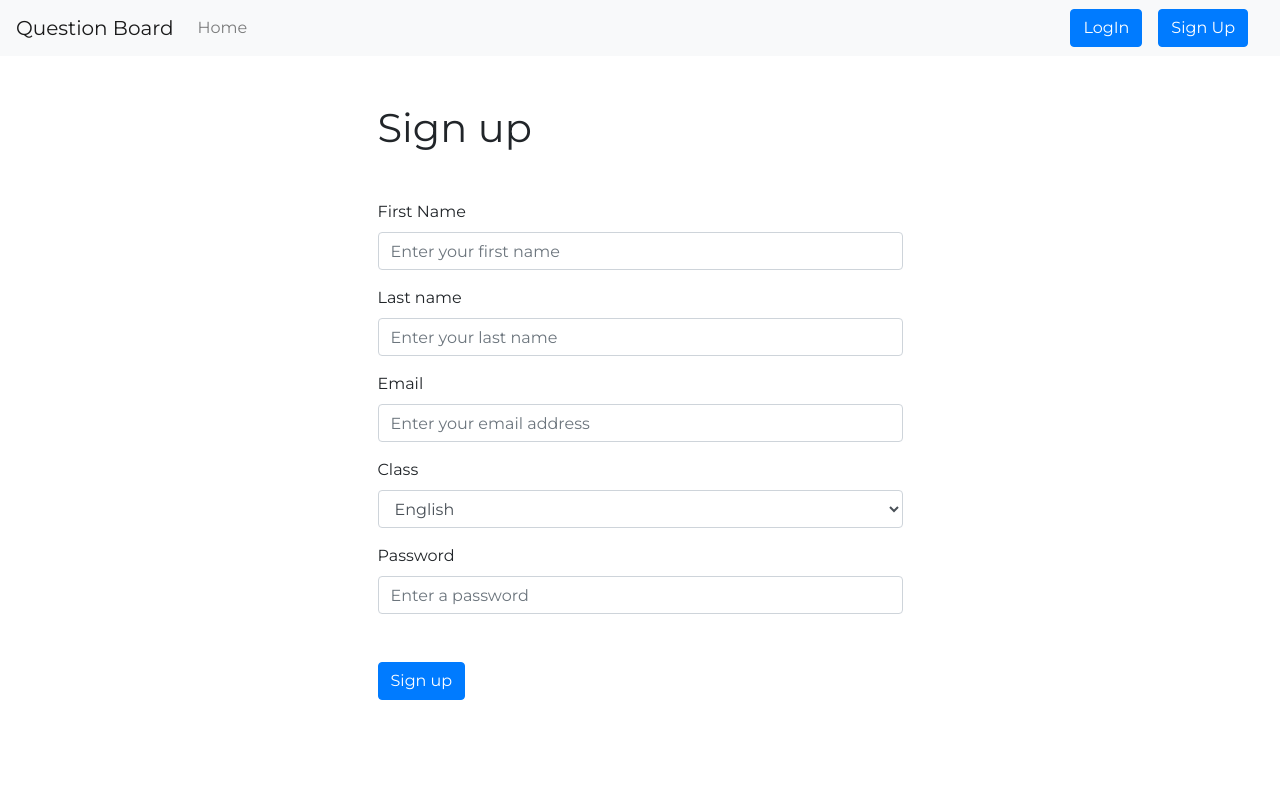
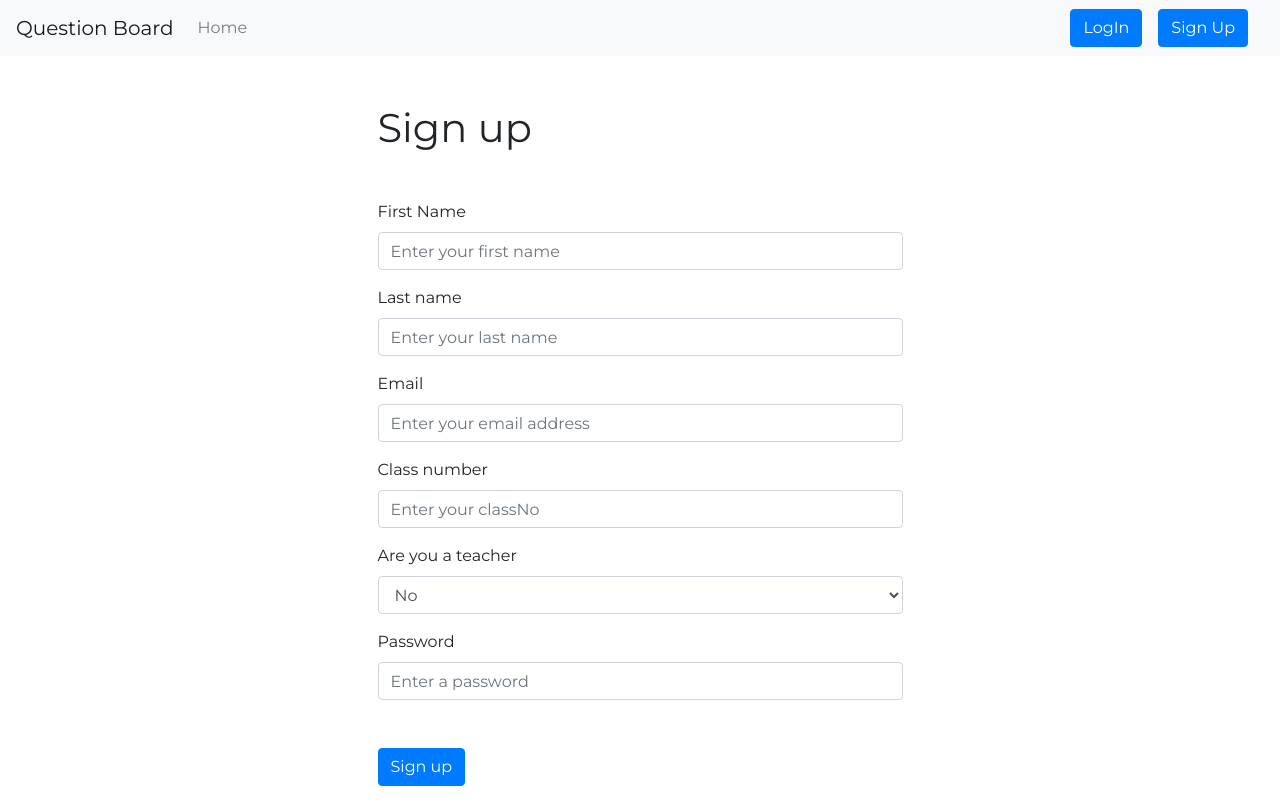
Before and after one commit to RDOToole89/question-board-client, a React (Create React App) app: page /signup in a window 1280 px wide. Built offline with nearby package versions, Linux system fonts and the light colour scheme; no server answers.

Commit message:
:sparkles: Sign up works

```diff
--- a/src/Pages/SignUp/SignUp.tsx
+++ b/src/Pages/SignUp/SignUp.tsx
@@ -2,11 +2,11 @@ import React, { useState, useEffect } from "react";
 import Form from "react-bootstrap/Form";
 import Container from "react-bootstrap/Container";
 import Button from "react-bootstrap/Button";
-//import { signUp } from "../../store/user/actions";
 import { selectToken, selectUserLanguage } from "../../store/user/selectors";
 import { useDispatch, useSelector } from "react-redux";
 import { useHistory } from "react-router-dom";
 import { Col } from "react-bootstrap";
+import { signUp } from "../../store/user/actions";
 
 export default function Login() {
   const [newUser, setNewUser] = useState<User>({
@@ -14,7 +14,7 @@ export default function Login() {
     lastName: "",
     email: "",
     password: "",
-    class: 0,
+    classNo: 0,
     isTeacher: false,
   });
   const dispatch = useDispatch();
@@ -30,7 +30,7 @@ export default function Login() {
   function submitForm(event: any) {
     event.preventDefault();
     console.log("to do: dispatch sign up");
-    //dispatch(signUp(newUser));
+    dispatch(signUp(newUser));
   }
 
   return (
@@ -71,40 +71,36 @@ export default function Login() {
             required
           />
         </Form.Group>
+
+        <Form.Group controlId="formBasicFirstName">
+          <Form.Label>Class number</Form.Label>
+          <Form.Control
+            value={newUser.classNo || ""}
+            onChange={(event) =>
+              setNewUser({ ...newUser, classNo: parseInt(event.target.value) })
+            }
+            placeholder={"Enter your classNo"}
+            required
+          />
+        </Form.Group>
+
         <Form.Group controlId="formBasicLanguage">
-          <Form.Label>Class</Form.Label>
+          <Form.Label>Are you a teacher</Form.Label>
           <Form.Control
             as="select"
-            value={newUser.class}
+            value={newUser.classNo}
             onChange={(event) =>
               setNewUser({
                 ...newUser,
-                class: parseInt(event.target.value),
+                isTeacher: event.target.value === "true",
               })
-            }
-            placeholder={"Your class"}
-            required
-          >
-            <option value="En-GB">English</option>
-            <option value="Fr-FR">Français</option>
-          </Form.Control>
-        </Form.Group>
-
-        {/* <Form.Group controlId="formBasicGender">
-          <Form.Label>Are you a teacher?</Form.Label>
-          <Form.Control
-            as="select"
-            value={newUser.gender}
-            onChange={(event) =>
-              setNewUser({ ...newUser, : event.target.value })
             }
             required
           >
-            <option value="male">{t_male}</option>
-            <option value="female">{t_female}</option>
-            <option value="other"> {t_other} </option>
+            <option value="false">No</option>
+            <option value="true">yes</option>
           </Form.Control>
-        </Form.Group> */}
+        </Form.Group>
 
         <Form.Group controlId="formBasicPassword">
           <Form.Label>Password</Form.Label>
--- a/src/react-app-env.d.ts
+++ b/src/react-app-env.d.ts
@@ -9,7 +9,7 @@ interface User {
   lastName: string;
   email: string;
   password: string;
-  class: number;
+  classNo: number;
   isTeacher: boolean;
 }
 
--- a/src/store/user/actions.ts
+++ b/src/store/user/actions.ts
@@ -29,39 +29,39 @@ export const logOut = () => {
   return { type: LOG_OUT };
 };
 
-// export const signUp = ({
-//   firstName,
-//   lastName,
-//   email,
-//   password,
-//   language,
-//   gender,
-// }: User): AppThunk => {
-//   return async (dispatch, getState) => {
-//     dispatch(appLoading());
-//     try {
-//       const response = await axios.post(`${apiUrl}/signup`, {
-//         firstName,
-//         lastName,
-//         email,
-//         password,
-//         language,
-//         gender,
-//       });
-
-//       dispatch(loginSuccess(response.data));
-//       dispatch(showMessageWithTimeout("success", true, "account created"));
-//       dispatch(appDoneLoading());
-//     } catch (error) {
-//       if (error.response) {
-//         dispatch(setMessage("danger", true, error.response.data.message));
-//       } else {
-//         dispatch(setMessage("danger", true, error.message));
-//       }
-//       dispatch(appDoneLoading());
-//     }
-//   };
-// };
+export const signUp = ({
+  firstName,
+  lastName,
+  email,
+  password,
+  classNo,
+  isTeacher,
+}: User): AppThunk => {
+  return async (dispatch, getState) => {
+    dispatch(appLoading());
+    try {
+      const response = await axios.post(`${apiUrl}/signup`, {
+        firstName,
+        lastName,
+        email,
+        password,
+        classNo,
+        isTeacher,
+      });
+      console.log("response data", response.data);
+      dispatch(loginSuccess(response.data));
+      dispatch(showMessageWithTimeout("success", true, "account created"));
+      dispatch(appDoneLoading());
+    } catch (error) {
+      if (error.response) {
+        dispatch(setMessage("danger", true, error.response.data.message));
+      } else {
+        dispatch(setMessage("danger", true, error.message));
+      }
+      dispatch(appDoneLoading());
+    }
+  };
+};
 
 export const login = (email: string, password: string): AppThunk => {
   return async (dispatch, getState) => {
```
Also changed, not shown: 1 other file (tests, documents, lock files or other folders).
